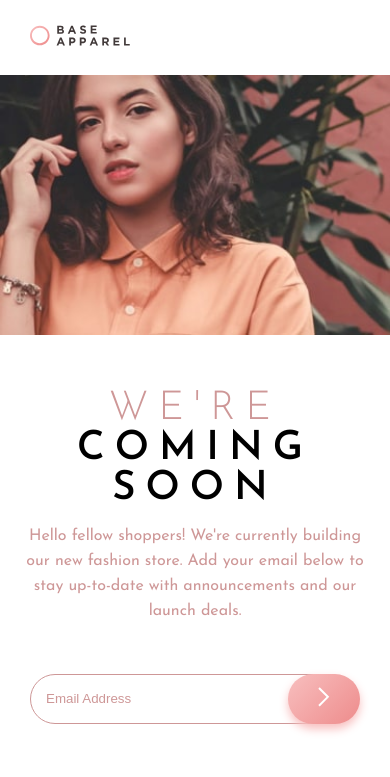
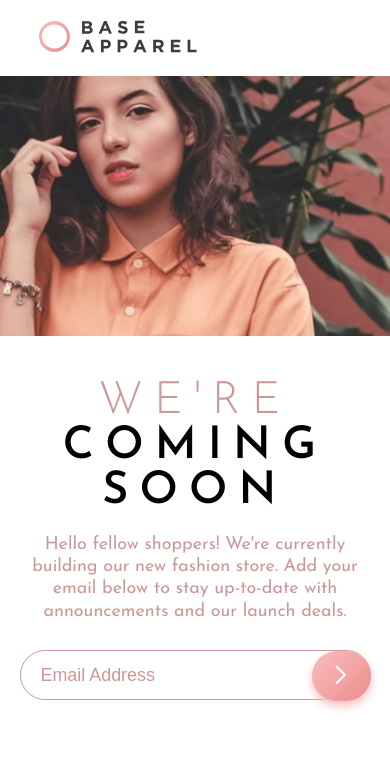
Before and after one commit to PablitoLuquito/base-apparel-coming-soon-page, a plain HTML site: page index.html in a window 390 px wide. Drawn offline with Linux system fonts and the light colour scheme.

Commit message:
commit update 2

```diff
--- /dev/null
+++ b/css/responsive.css
@@ -0,0 +1,82 @@
+html {
+  font-size: 62.5%;
+}
+
+header {
+  max-width: 500px;
+}
+
+section {
+  max-width: 500px;
+}
+
+section h1 {
+  font-size: 4rem;
+}
+
+form {
+  max-width: 600px;
+}
+
+input[type="email"] {
+  font-size: 1.6rem;
+}
+
+@media screen and (max-width: 885px) {
+  html {
+    font-size: 70%;
+  }
+
+  .container {
+    flex-direction: row;
+    justify-content: center;
+  }
+
+  body {
+    background-image: none;
+  }
+
+  header {
+    padding: 5%;
+  }
+
+  main {
+    max-width: 425px;
+    width: 100%;
+    justify-content: initial;
+  }
+
+  .mobile-img {
+    display: initial;
+    width: 100%;
+  }
+
+  .mobile-img img {
+    width: 100%;
+    height: auto;
+  }
+
+  section {
+    width: 100%;
+    text-align: center;
+    margin-top: 10%;
+    margin-bottom: 7%;
+  }
+
+  section h1 {
+    letter-spacing: 1rem;
+  }
+
+  section p {
+    padding-left: 5%;
+    padding-right: 5%;
+  }
+
+  .desktop-img {
+    display: none;
+  }
+
+  form {
+    width: 100%;
+  }
+}
--- /dev/null
+++ b/css/style.css
@@ -0,0 +1,142 @@
+* {
+  margin: 0;
+  box-sizing: border-box;
+}
+
+html {
+  /* Cada 1rem será considerado 10px */
+  /*font-size: 62.5%;*/
+  font-size: 100%;
+}
+
+body {
+  width: 100vw;
+  height: 100vh;
+  font-family: "Josefin Sans", sans-serif;
+  font-size: 1.6rem;
+  font-weight: 400;
+  color: hsl(0, 36%, 70%);
+  background-image: url(../img/bg-pattern-desktop.svg);
+  background-repeat: no-repeat;
+  background-size: contain;
+}
+
+.container {
+  width: 100%;
+  height: 100%;
+  display: flex;
+  flex-direction: row;
+}
+
+header {
+  width: 90%;
+  max-width: 600px;
+}
+
+.mobile-img {
+  display: none;
+}
+
+.mobile-img img {
+}
+
+main {
+  display: flex;
+  flex-direction: column;
+  justify-content: center;
+  align-items: center;
+  width: 100%;
+}
+
+section {
+  max-width: 600px;
+  width: 90%;
+  margin-top: 5%;
+  margin-bottom: 5%;
+}
+
+section h1 {
+  font-size: 5rem;
+  font-weight: 300;
+  text-transform: uppercase;
+  letter-spacing: 1.6rem;
+  margin-bottom: 5%;
+}
+
+section h1 span {
+  font-weight: 600;
+  color: #000;
+}
+
+section p {
+  line-height: 2rem;
+}
+
+form {
+  display: flex;
+  justify-content: center;
+  max-width: 600px;
+  width: 90%;
+  max-height: 80px;
+  height: 100%;
+  position: relative;
+}
+
+input[type="email"] {
+  position: absolute;
+  top: 0;
+  width: 90%;
+  height: 50px;
+  border: 1px solid hsl(0, 36%, 70%);
+  outline: none;
+  border-radius: 25px;
+  padding-left: 20px;
+  padding-right: 25%;
+  bottom: 2px;
+  font-size: 1rem;
+}
+
+input[type="email"]::placeholder {
+  color: hsl(0, 36%, 70%);
+}
+
+.error-icon {
+  position: absolute;
+  right: 23%;
+  top: 12.5px;
+  visibility: hidden;
+}
+
+button[type="submit"] {
+  position: absolute;
+  width: 15%;
+  height: 50px;
+  border: none;
+  outline: none;
+  border-radius: 25px;
+  right: 5%;
+  top: 1px;
+  background-image: linear-gradient(135deg, hsl(0, 80%, 86%), hsl(0, 74%, 74%));
+  box-shadow: 0px 5px 10px hsl(0, 80%, 86%);
+  cursor: pointer;
+}
+
+button[type="submit"]:hover {
+  background-image: linear-gradient(135deg, hsl(0, 80%, 91%), hsl(0, 74%, 79%));
+}
+
+.msg {
+  position: absolute;
+  max-width: 600px;
+  width: 90%;
+  padding-left: 20px;
+  bottom: 0;
+}
+
+.desktop-img {
+}
+
+.desktop-img img {
+  width: auto;
+  height: 100%;
+}
--- a/index.html
+++ b/index.html
@@ -11,17 +11,22 @@
       href="https://fonts.googleapis.com/css2?family=Josefin+Sans:wght@300;400;600&display=swap"
       rel="stylesheet"
     />
-    <link rel="stylesheet" href="style.css" />
+    <link rel="stylesheet" href="css/style.css" />
+    <link
+      rel="stylesheet"
+      href="css/responsive.css"
+      media="screen and (max-width: 1280px)"
+      )
+    />
     <title>Base Apparel</title>
   </head>
   <body>
     <div class="container">
-      <header><img src="img/logo.svg" alt="Base Apparel Logo" /></header>
-      <picture>
-        <source media="(min-width: 800px)" srcset="img/hero-desktop.jpg" />
-        <img src="img/hero-mobile.jpg" alt="Base Apparel Model"
-      /></picture>
       <main>
+        <header><img src="img/logo.svg" alt="Base Apparel Logo" /></header>
+        <picture class="mobile-img">
+          <img src="img/hero-mobile.jpg" alt="Base Apparel Model" />
+        </picture>
         <section>
           <h1>
             We're<br /><span>coming<br />soon</span>
@@ -32,14 +37,22 @@
             and our launch deals.
           </p>
         </section>
+        <form action="" method="get">
+          <input type="email" name="email" placeholder="Email Address" />
+          <img
+            class="error-icon"
+            src="img/icon-error.svg"
+            alt="Email Error Icon"
+          />
+          <button type="submit">
+            <img src="img/icon-arrow.svg" alt="Button Arrow Icon" />
+          </button>
+          <div class="msg"><small></small></div>
+        </form>
       </main>
-      <form action="" method="get">
-        <input type="email" name="email" placeholder="Email Address" />
-        <button type="submit">
-          <img src="img/icon-arrow.svg" alt="Button Arrow Icon" />
-        </button>
-      </form>
-      <div class="msg"><small></small></div>
+      <picture class="desktop-img">
+        <img src="img/hero-desktop.jpg" alt="Base Apparel Model" />
+      </picture>
     </div>
     <script src="src/main.js"></script>
   </body>
--- a/style.css
+++ /dev/null
@@ -1,108 +0,0 @@
-* {
-  margin: 0;
-  box-sizing: border-box;
-}
-
-body {
-  width: 100vw;
-  height: 100vh;
-  font-size: 16px;
-  font-family: "Josefin Sans", sans-serif;
-}
-
-.container {
-  width: 100%;
-  height: 100%;
-}
-
-header {
-  width: 100%;
-  padding: 25px 0 25px 30px;
-}
-
-header img {
-  width: 100px;
-  height: auto;
-}
-
-picture {
-  width: 100%;
-}
-
-picture img {
-  width: 100%;
-  height: auto;
-}
-
-section {
-  text-align: center;
-  font-weight: 400;
-  color: hsl(0, 36%, 70%);
-}
-
-section h1 {
-  font-weight: 300;
-  text-transform: uppercase;
-  font-size: 40px;
-  letter-spacing: 10px;
-  margin-top: 50px;
-  margin-bottom: 15px;
-}
-
-section h1 span {
-  font-weight: 600;
-  color: #000;
-}
-
-section p {
-  padding-left: 20px;
-  padding-right: 20px;
-  line-height: 25px;
-}
-
-form {
-  width: 100%;
-  height: 150px;
-  display: flex;
-  flex-direction: row;
-  flex-wrap: nowrap;
-  align-items: center;
-  justify-content: center;
-}
-
-input[type="email"] {
-  border: 1px solid hsl(0, 36%, 70%);
-  outline: none;
-  height: 50px;
-  width: 100%;
-  border-radius: 25px;
-  padding-left: 15px;
-  padding-right: 70px;
-  position: relative;
-  left: 30px;
-}
-
-input[type="email"]::placeholder {
-  color: hsl(0, 36%, 70%);
-}
-
-button[type="submit"] {
-  border: none;
-  outline: none;
-  height: 50px;
-  width: 90px;
-  border-radius: 25px;
-  box-shadow: 0px 5px 10px hsl(0, 80%, 86%);
-  background-image: linear-gradient(135deg, hsl(0, 80%, 86%), hsl(0, 74%, 74%));
-  position: relative;
-  left: -30px;
-}
-
-button[type="submit"]:hover {
-  background-image: linear-gradient(135deg, hsl(0, 80%, 91%), hsl(0, 74%, 79%));
-}
-
-.msg {
-  width: 100%;
-  padding-left: 30px;
-}
```
